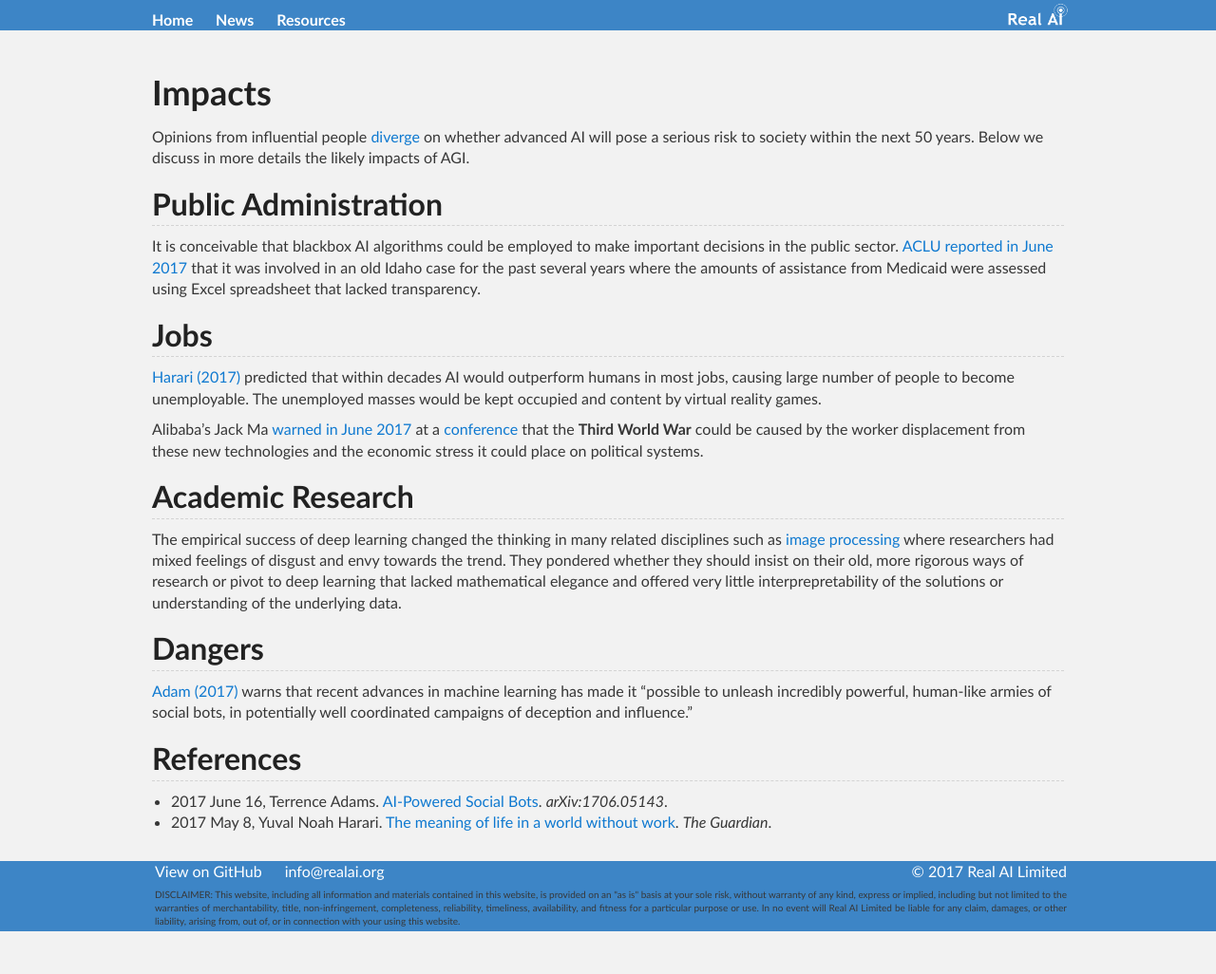
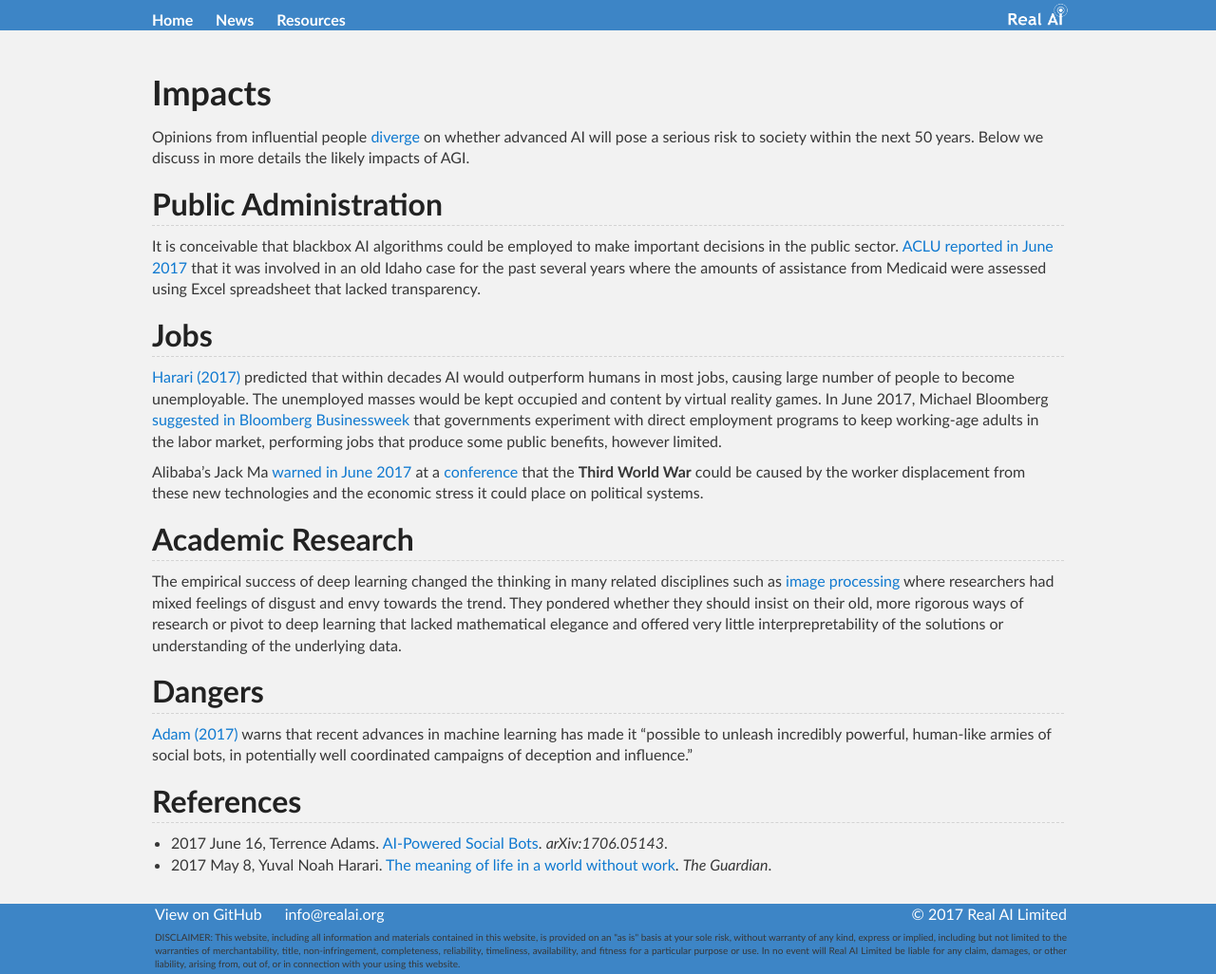
Before and after one commit to Tonywuhk/realai.org, a Jekyll site: the page built from impacts.md, in a window 1280 px wide. Shown: the whole page at 95% size. Built offline with Jekyll 4.4.1, drawn with Linux system fonts in a browser that asks for light colours; our own code applies the rules of GitHub Pages for plain Markdown files; comment, search, counter and statistics services are not loaded; the repository's description, which GitHub fills in, is left out; before the commit the page ends 981 px from its top, so only the background shows below that.

Commit message:
Update impacts.md

```diff
--- a/impacts.md
+++ b/impacts.md
@@ -11,7 +11,7 @@ It is conceivable that blackbox AI algorithms could be employed to make importan
 
 ## Jobs
 
-[Harari (2017)](https://www.theguardian.com/technology/2017/may/08/virtual-reality-religion-robots-sapiens-book) predicted that within decades AI would outperform humans in most jobs, causing large number of people to become unemployable. The unemployed masses would be kept occupied and content by virtual reality games.
+[Harari (2017)](https://www.theguardian.com/technology/2017/may/08/virtual-reality-religion-robots-sapiens-book) predicted that within decades AI would outperform humans in most jobs, causing large number of people to become unemployable. The unemployed masses would be kept occupied and content by virtual reality games. In June 2017, Michael Bloomberg [suggested in Bloomberg Businessweek](https://www.bloomberg.com/news/articles/2017-06-22/what-we-need-and-don-t-need-from-government-in-the-robot-age) that governments experiment with direct employment programs to keep working-age adults in the labor market, performing jobs that produce some public benefits, however limited.
 
 Alibaba's Jack Ma [warned in June 2017](http://www.businessinsider.com/alibaba-stock-price-jack-ma-artificial-intelligence-machine-learning-may-cause-world-war-iii-2017-6) at a [conference](http://gateway17.com/speakers/) that the **Third World War** could be caused by the worker displacement from these new technologies and the economic stress it could place on political systems.
 
```
